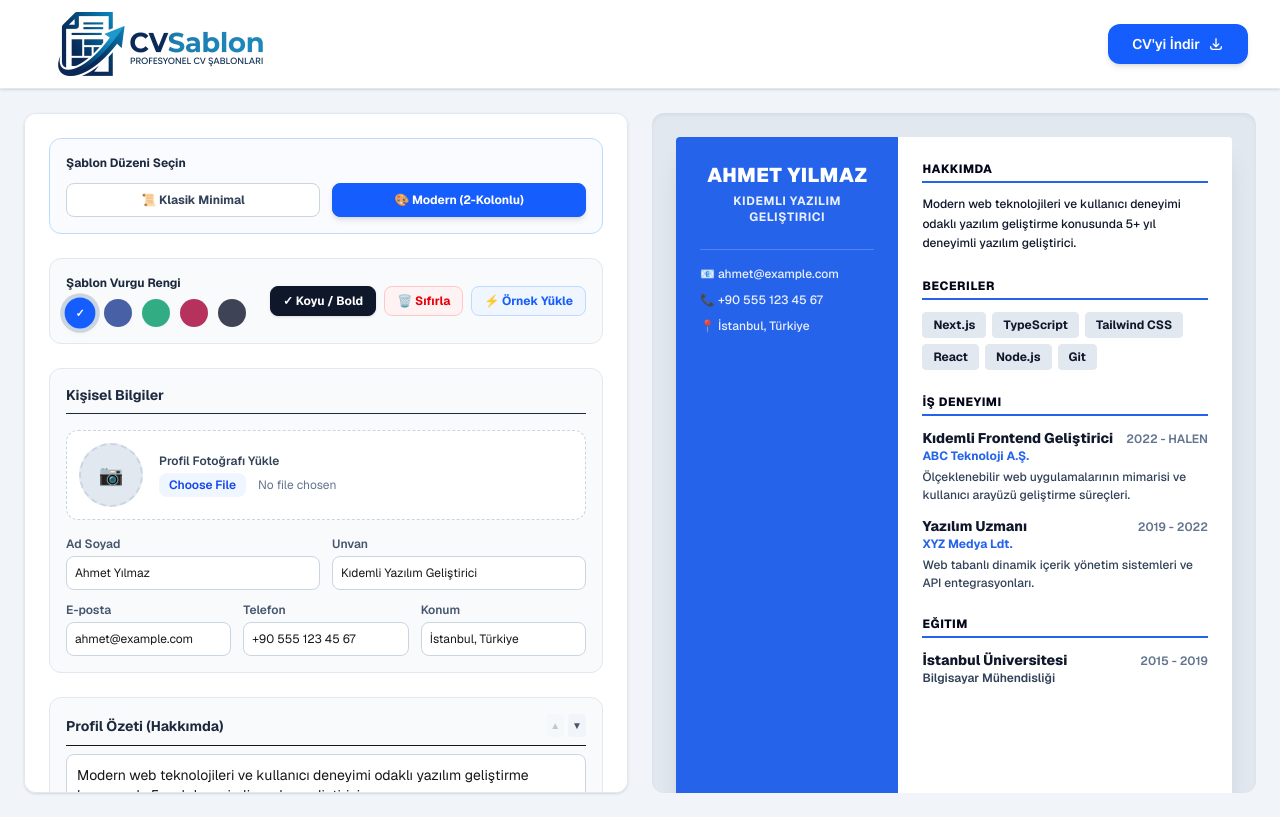
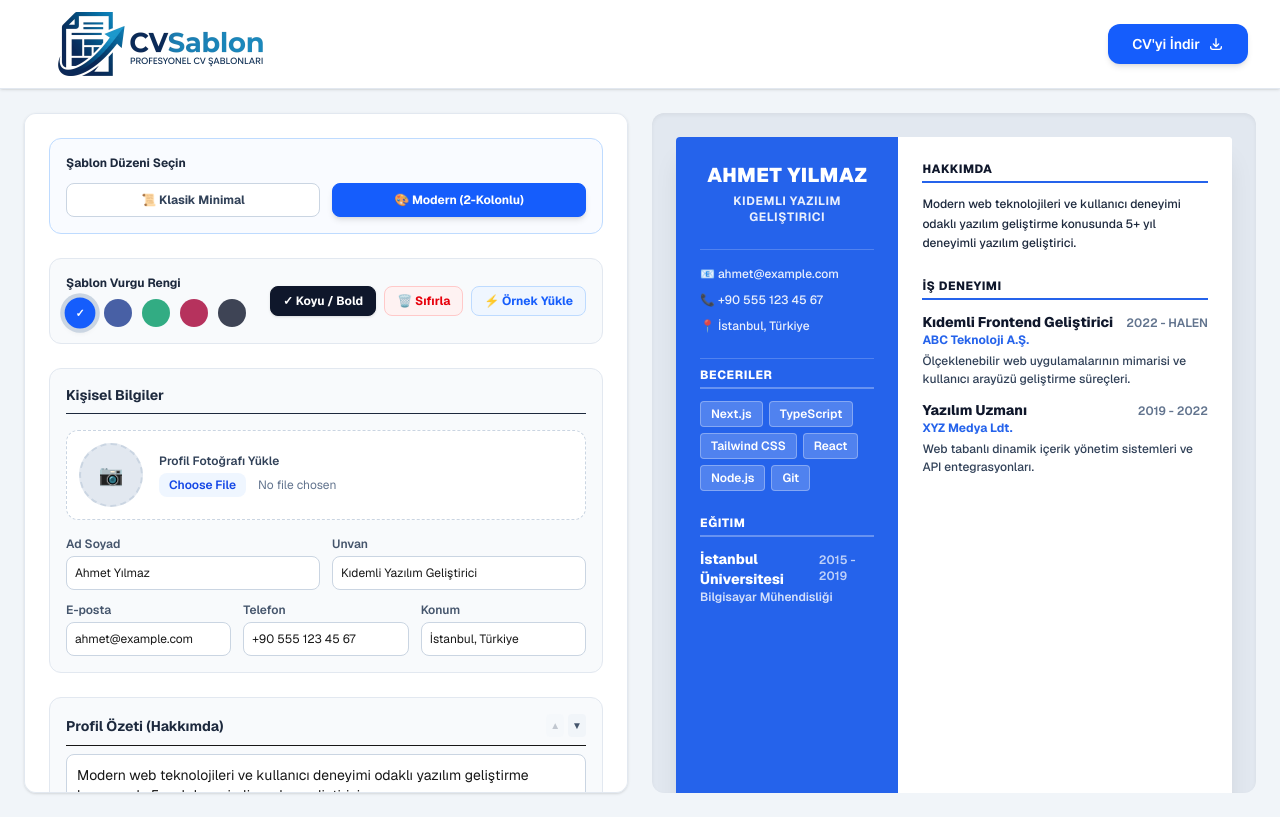
Before and after one commit to musayigitbilek/cvsablon, a Next.js app: page / in a window 1280 px wide. Both pictures are taken after a click on the button "🎨 Modern (2-Kolonlu)". Built offline with nearby package versions, Linux system fonts and the light colour scheme.

Commit message:
Modern sablonda sol renkli sutun dolduruldu

```diff
--- a/app/page.tsx
+++ b/app/page.tsx
@@ -37,7 +37,7 @@ interface SectionOrder {
 }
 
 interface CVData {
-  template: "classic" | "modern"; // Şablon Düzeni Seçeneği
+  template: "classic" | "modern";
   photo: string;
   photoZoom: number;
   photoX: number;
@@ -691,13 +691,18 @@ export default function Home() {
   };
 
   // Sağ A4 Canlı Önizleme Bölümleri (İçerik)
-  const renderCVSection = (order: SectionOrder) => {
+  const renderCVSection = (order: SectionOrder, isDarkBackground = false) => {
     const SectionHeader = ({ title }: { title: string }) => (
-      <div className="mb-3 border-b-2 pb-1 flex items-center justify-between" style={{ borderColor: cvData.template === "modern" ? cvData.accentColor : cvData.accentColor }}>
+      <div
+        className={`mb-3 border-b-2 pb-1 flex items-center justify-between ${
+          isDarkBackground ? "border-white/30" : ""
+        }`}
+        style={{ borderColor: isDarkBackground ? "rgba(255,255,255,0.3)" : cvData.accentColor }}
+      >
         <h3
-          className={`text-xs uppercase tracking-wider font-extrabold text-slate-900 ${
-            cvData.isBoldText ? "font-black text-slate-950" : ""
-          }`}
+          className={`text-xs uppercase tracking-wider font-extrabold ${
+            isDarkBackground ? "text-white" : "text-slate-900"
+          } ${cvData.isBoldText ? "font-black" : ""}`}
         >
           {title}
         </h3>
@@ -709,7 +714,11 @@ export default function Home() {
         return cvData.summary ? (
           <div key="cv_summary" className="mb-6">
             <SectionHeader title="Hakkımda" />
-            <p className={`text-xs text-slate-800 leading-relaxed ${cvData.isBoldText ? "font-medium text-slate-900" : ""}`}>
+            <p
+              className={`text-xs leading-relaxed ${
+                isDarkBackground ? "text-white/90" : "text-slate-800"
+              } ${cvData.isBoldText ? "font-medium" : ""}`}
+            >
               {cvData.summary}
             </p>
           </div>
@@ -723,9 +732,11 @@ export default function Home() {
               {cvData.skills.split(",").map((skill, index) => (
                 <span
                   key={index}
-                  className={`bg-slate-100 border border-slate-200 text-slate-900 text-xs px-2.5 py-1 rounded ${
-                    cvData.isBoldText ? "font-bold bg-slate-200" : "font-semibold"
-                  }`}
+                  className={`text-xs px-2.5 py-1 rounded ${
+                    isDarkBackground
+                      ? "bg-white/20 text-white border border-white/30 font-semibold"
+                      : "bg-slate-100 border border-slate-200 text-slate-900 font-semibold"
+                  } ${cvData.isBoldText ? "font-bold" : ""}`}
                 >
                   {skill.trim()}
                 </span>
@@ -741,19 +752,29 @@ export default function Home() {
             {cvData.experiences.map((exp) => (
               <div key={exp.id} className="mb-3">
                 <div className="flex justify-between items-baseline">
-                  <span className={`text-sm text-slate-900 ${cvData.isBoldText ? "font-extrabold" : "font-bold"}`}>
+                  <span
+                    className={`text-sm ${
+                      isDarkBackground ? "text-white" : "text-slate-900"
+                    } ${cvData.isBoldText ? "font-extrabold" : "font-bold"}`}
+                  >
                     {exp.role || "Pozisyon"}
                   </span>
-                  <span className="text-xs font-semibold text-slate-500">{exp.year}</span>
+                  <span className={`text-xs font-semibold ${isDarkBackground ? "text-white/70" : "text-slate-500"}`}>
+                    {exp.year}
+                  </span>
                 </div>
                 <div
                   className={`text-xs mb-1 ${cvData.isBoldText ? "font-bold" : "font-semibold"}`}
-                  style={{ color: cvData.accentColor }}
+                  style={{ color: isDarkBackground ? "#ffffff" : cvData.accentColor }}
                 >
                   {exp.company}
                 </div>
                 {exp.desc && (
-                  <p className={`text-xs text-slate-700 leading-normal ${cvData.isBoldText ? "font-medium" : ""}`}>
+                  <p
+                    className={`text-xs leading-normal ${
+                      isDarkBackground ? "text-white/80" : "text-slate-700"
+                    } ${cvData.isBoldText ? "font-medium" : ""}`}
+                  >
                     {exp.desc}
                   </p>
                 )}
@@ -769,12 +790,18 @@ export default function Home() {
             {cvData.educations.map((edu) => (
               <div key={edu.id} className="mb-2">
                 <div className="flex justify-between items-baseline">
-                  <span className={`text-sm text-slate-900 ${cvData.isBoldText ? "font-extrabold" : "font-bold"}`}>
+                  <span
+                    className={`text-sm ${
+                      isDarkBackground ? "text-white" : "text-slate-900"
+                    } ${cvData.isBoldText ? "font-extrabold" : "font-bold"}`}
+                  >
                     {edu.school || "Okul"}
                   </span>
-                  <span className="text-xs font-semibold text-slate-500">{edu.year}</span>
+                  <span className={`text-xs font-semibold ${isDarkBackground ? "text-white/70" : "text-slate-500"}`}>
+                    {edu.year}
+                  </span>
                 </div>
-                <div className={`text-xs text-slate-700 ${cvData.isBoldText ? "font-semibold" : ""}`}>
+                <div className={`text-xs ${isDarkBackground ? "text-white/80" : "text-slate-700"} ${cvData.isBoldText ? "font-semibold" : ""}`}>
                   {edu.degree}
                 </div>
               </div>
@@ -792,21 +819,33 @@ export default function Home() {
             {customSec.items.map((item) => (
               <div key={item.id} className="mb-2">
                 <div className="flex justify-between items-baseline">
-                  <span className={`text-sm text-slate-900 ${cvData.isBoldText ? "font-extrabold" : "font-bold"}`}>
+                  <span
+                    className={`text-sm ${
+                      isDarkBackground ? "text-white" : "text-slate-900"
+                    } ${cvData.isBoldText ? "font-extrabold" : "font-bold"}`}
+                  >
                     {item.title}
                   </span>
-                  {item.date && <span className="text-xs font-semibold text-slate-500">{item.date}</span>}
+                  {item.date && (
+                    <span className={`text-xs font-semibold ${isDarkBackground ? "text-white/70" : "text-slate-500"}`}>
+                      {item.date}
+                    </span>
+                  )}
                 </div>
                 {item.subtitle && (
                   <div
                     className={`text-xs mb-0.5 ${cvData.isBoldText ? "font-bold" : "font-semibold"}`}
-                    style={{ color: cvData.accentColor }}
+                    style={{ color: isDarkBackground ? "#ffffff" : cvData.accentColor }}
                   >
                     {item.subtitle}
                   </div>
                 )}
                 {item.description && (
-                  <p className={`text-xs text-slate-700 leading-normal ${cvData.isBoldText ? "font-medium" : ""}`}>
+                  <p
+                    className={`text-xs leading-normal ${
+                      isDarkBackground ? "text-white/80" : "text-slate-700"
+                    } ${cvData.isBoldText ? "font-medium" : ""}`}
+                  >
                     {item.description}
                   </p>
                 )}
@@ -820,6 +859,16 @@ export default function Home() {
         return null;
     }
   };
+
+  // Modern Şablonda Sol Sütuna Gidecek Bölümler (Beceriler, Eğitim ve Özel Bölümler)
+  const modernLeftOrders = cvData.sectionOrders.filter(
+    (o) => o.type === "skills" || o.type === "educations" || o.type === "custom"
+  );
+
+  // Modern Şablonda Sağ Sütunda Kalacak Bölümler (Hakkımda, İş Deneyimi)
+  const modernRightOrders = cvData.sectionOrders.filter(
+    (o) => o.type === "summary" || o.type === "experiences"
+  );
 
   return (
     <div className="min-h-screen bg-slate-100 flex flex-col font-sans">
@@ -1200,7 +1249,7 @@ export default function Home() {
               </div>
             )}
 
-            {/* 2️⃣ MODERN 2-KOLONLU ŞABLON DÜZENİ */}
+            {/* 2️⃣ MODERN 2-KOLONLU ŞABLON DÜZENİ (DOLU SÜTUN KUSURSUZ TASARIM) */}
             {cvData.template === "modern" && (
               <div className="flex-1 flex min-h-[842px]">
                 {/* SOL RENKLİ SÜTUN */}
@@ -1232,10 +1281,15 @@ export default function Home() {
                       </p>
                     </div>
 
-                    <div className="border-t border-white/20 pt-4 space-y-2.5 text-xs font-medium text-white/90">
+                    <div className="border-t border-white/20 pt-4 mb-6 space-y-2.5 text-xs font-medium text-white/90">
                       {cvData.email && <div className="break-all">📧 {cvData.email}</div>}
                       {cvData.phone && <div>📞 {cvData.phone}</div>}
                       {cvData.location && <div>📍 {cvData.location}</div>}
+                    </div>
+
+                    {/* SOL SÜTUNA DİNAMİK YERLEŞEN BÖLÜMLER (Beceriler, Eğitim, Özel Bölümler) */}
+                    <div className="space-y-4 pt-2 border-t border-white/20">
+                      {modernLeftOrders.map((order) => renderCVSection(order, true))}
                     </div>
                   </div>
 
@@ -1244,10 +1298,10 @@ export default function Home() {
                   </div>
                 </div>
 
-                {/* SAĞ BEYAZ İÇERİK SÜTÜNU */}
+                {/* SAĞ BEYAZ İÇERİK SÜTÜNU (Hakkımda & İş Deneyimleri) */}
                 <div className="w-3/5 p-6 flex flex-col justify-between bg-white">
                   <div>
-                    {cvData.sectionOrders.map((order) => renderCVSection(order))}
+                    {modernRightOrders.map((order) => renderCVSection(order, false))}
                   </div>
 
                   <div className="border-t pt-2 text-right text-[9px] text-slate-400 font-semibold">
```
